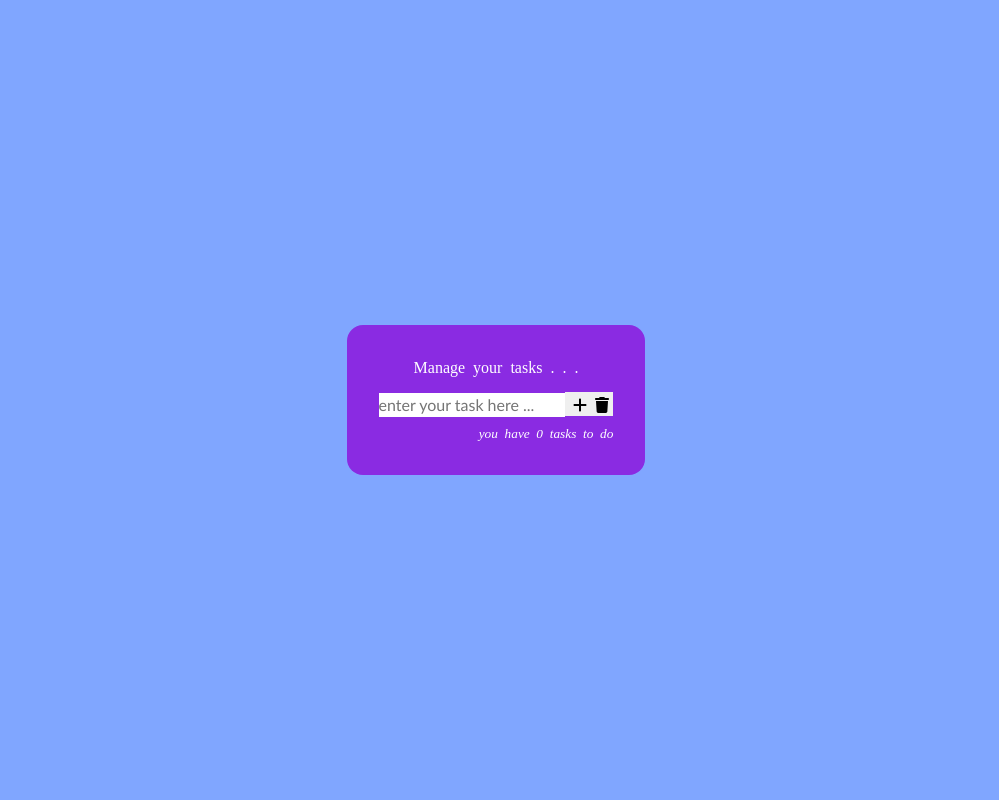
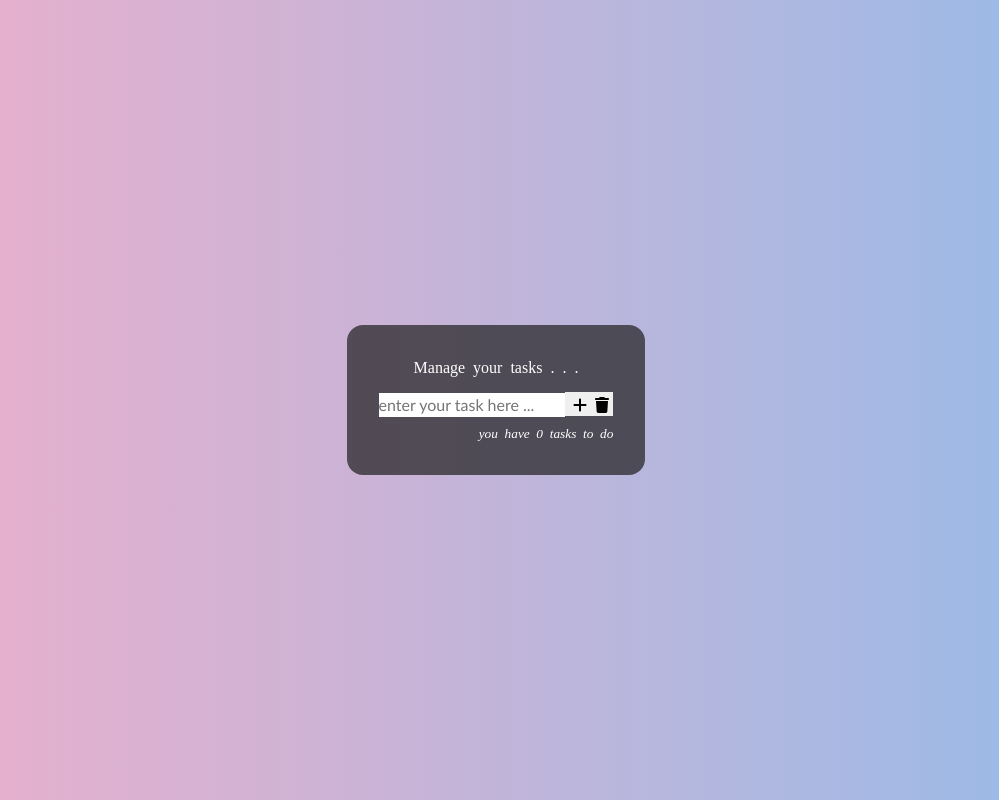
Before and after one commit to amirthenew/todoReact, a React (Create React App) app: page / in a window 1280 px wide. Shown: the whole page, without its empty margins (144-1143 px from the left). Built offline with nearby package versions, Linux system fonts and the light colour scheme.

Commit message:
some styling like linear gradient

```diff
--- a/src/components/Container.module.css
+++ b/src/components/Container.module.css
@@ -1,5 +1,5 @@
 .container {
 min-height: 100vh;
 display: flex;
-    background-color: rgb(128, 166, 255);
+    background : linear-gradient(90deg, rgba(238,174,202,1) 0%, rgba(192,181,218,1) 52%, rgba(148,187,233,1) 100%);
 }
--- a/src/components/Todos.module.css
+++ b/src/components/Todos.module.css
@@ -1,6 +1,6 @@
 .box{
     margin: auto;
-    background-color: blueviolet;
+    background-color: rgba(32, 32, 32, 0.707);
     padding: 2rem;
     border-radius: 1rem;
     color: #fff;
```
